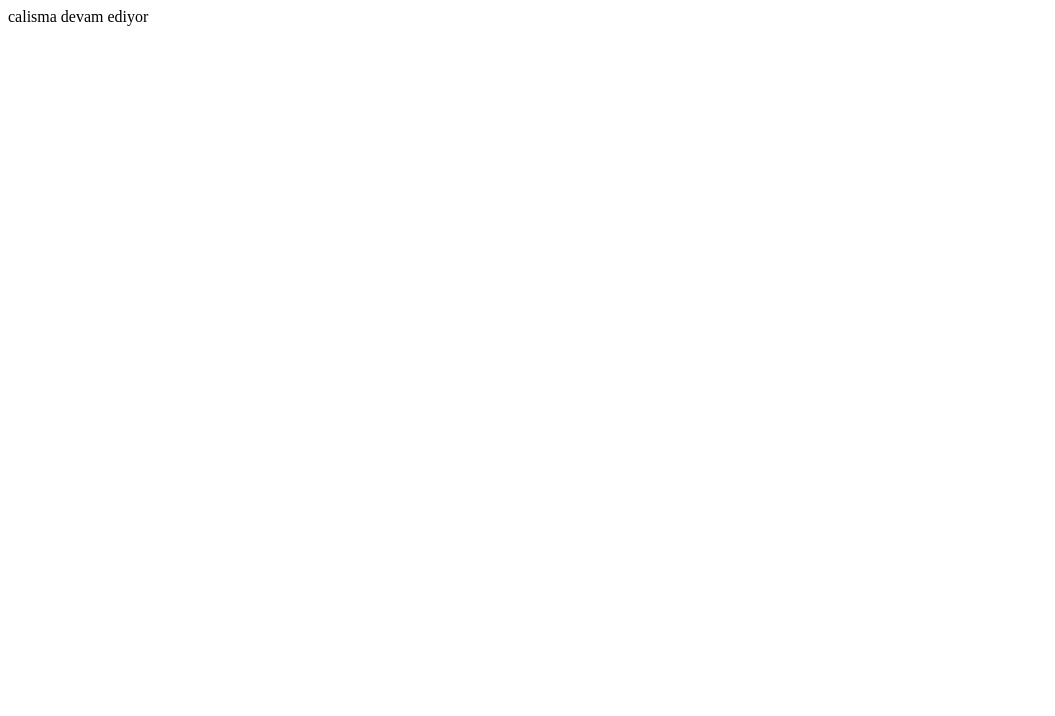
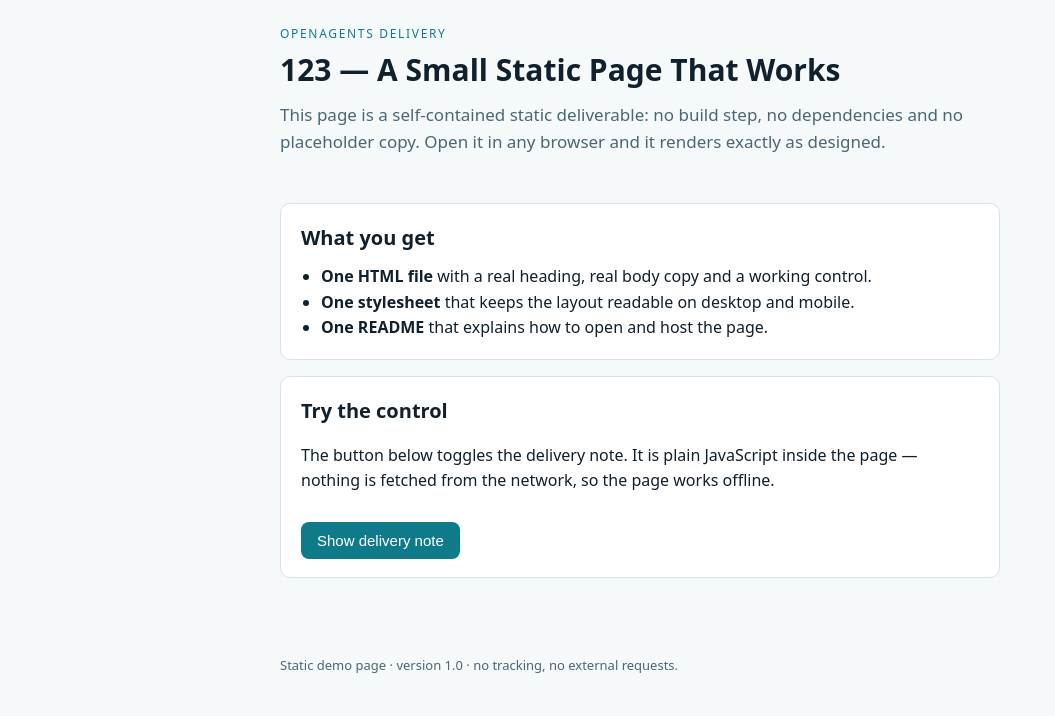
Before and after one commit to openagentsworld/openagents-submissions, a plain HTML site: page index.html in a window 1280 px wide. Shown: the whole page, without its empty margins (0-1055 px from the left). Drawn offline with Linux system fonts and the light colour scheme.

Commit message:
Test 1 duzeltme: calisan statik sayfa + README

```diff
--- a/index.html
+++ b/index.html
@@ -1,6 +1,63 @@
 <!DOCTYPE html>
 <html lang="en">
+<head>
+  <meta charset="UTF-8">
+  <meta name="viewport" content="width=device-width, initial-scale=1.0">
+  <title>123 — Static Landing Page</title>
+  <link rel="stylesheet" href="style.css">
+</head>
 <body>
-  <div>calisma devam ediyor</div>
+  <header class="site-header">
+    <p class="eyebrow">OpenAgents delivery</p>
+    <h1>123 — A Small Static Page That Works</h1>
+    <p class="lede">
+      This page is a self-contained static deliverable: no build step, no dependencies and no
+      placeholder copy. Open it in any browser and it renders exactly as designed.
+    </p>
+  </header>
+
+  <main class="site-main">
+    <section class="card" aria-labelledby="what-you-get">
+      <h2 id="what-you-get">What you get</h2>
+      <ul class="feature-list">
+        <li><strong>One HTML file</strong> with a real heading, real body copy and a working control.</li>
+        <li><strong>One stylesheet</strong> that keeps the layout readable on desktop and mobile.</li>
+        <li><strong>One README</strong> that explains how to open and host the page.</li>
+      </ul>
+    </section>
+
+    <section class="card" aria-labelledby="try-it">
+      <h2 id="try-it">Try the control</h2>
+      <p>
+        The button below toggles the delivery note. It is plain JavaScript inside the page —
+        nothing is fetched from the network, so the page works offline.
+      </p>
+      <button id="toggle-note" class="button" type="button" aria-expanded="false" aria-controls="delivery-note">
+        Show delivery note
+      </button>
+      <p id="delivery-note" class="note" hidden>
+        Delivery note: this build was committed to the OpenAgents task branch
+        <code>proj-kto2zasf</code> and submitted for review.
+      </p>
+    </section>
+  </main>
+
+  <footer class="site-footer">
+    <p>Static demo page · version 1.0 · no tracking, no external requests.</p>
+  </footer>
+
+  <script>
+    (function () {
+      var button = document.getElementById('toggle-note');
+      var note = document.getElementById('delivery-note');
+      if (!button || !note) return;
+      button.addEventListener('click', function () {
+        var open = note.hidden;
+        note.hidden = !open;
+        button.setAttribute('aria-expanded', String(open));
+        button.textContent = open ? 'Hide delivery note' : 'Show delivery note';
+      });
+    })();
+  </script>
 </body>
 </html>
--- /dev/null
+++ b/style.css
@@ -0,0 +1,105 @@
+:root {
+  --ink: #10202c;
+  --muted: #4b6675;
+  --accent: #0f7b8a;
+  --surface: #f6f9fa;
+  --border: #d7e3e8;
+}
+
+* { box-sizing: border-box; }
+
+body {
+  margin: 0;
+  padding: 0;
+  font-family: system-ui, -apple-system, "Segoe UI", Roboto, Arial, sans-serif;
+  line-height: 1.6;
+  color: var(--ink);
+  background: var(--surface);
+}
+
+.site-header,
+.site-main,
+.site-footer {
+  max-width: 760px;
+  margin: 0 auto;
+  padding: 24px 20px;
+}
+
+.eyebrow {
+  margin: 0 0 8px;
+  font-size: 12px;
+  letter-spacing: 0.14em;
+  text-transform: uppercase;
+  color: var(--accent);
+}
+
+h1 {
+  margin: 0 0 12px;
+  font-size: 30px;
+  line-height: 1.25;
+}
+
+h2 {
+  margin: 0 0 10px;
+  font-size: 20px;
+}
+
+.lede {
+  margin: 0;
+  font-size: 17px;
+  color: var(--muted);
+}
+
+.card {
+  margin-bottom: 16px;
+  padding: 18px 20px;
+  background: #ffffff;
+  border: 1px solid var(--border);
+  border-radius: 10px;
+}
+
+.feature-list {
+  margin: 0;
+  padding-left: 20px;
+}
+
+.button {
+  margin-top: 12px;
+  padding: 10px 16px;
+  font-size: 15px;
+  color: #ffffff;
+  background: var(--accent);
+  border: 0;
+  border-radius: 8px;
+  cursor: pointer;
+}
+
+.button:hover,
+.button:focus-visible {
+  background: #0b6270;
+  outline: 2px solid #0b6270;
+  outline-offset: 2px;
+}
+
+.note {
+  margin: 14px 0 0;
+  padding: 12px 14px;
+  background: #eef7f8;
+  border-left: 4px solid var(--accent);
+  border-radius: 6px;
+}
+
+code {
+  font-family: ui-monospace, SFMono-Regular, Menlo, Consolas, monospace;
+  font-size: 0.95em;
+}
+
+.site-footer {
+  font-size: 13px;
+  color: var(--muted);
+}
+
+@media (max-width: 480px) {
+  h1 { font-size: 24px; }
+  .site-header, .site-main, .site-footer { padding: 18px 14px; }
+}
```
Also changed, not shown: README.md.
